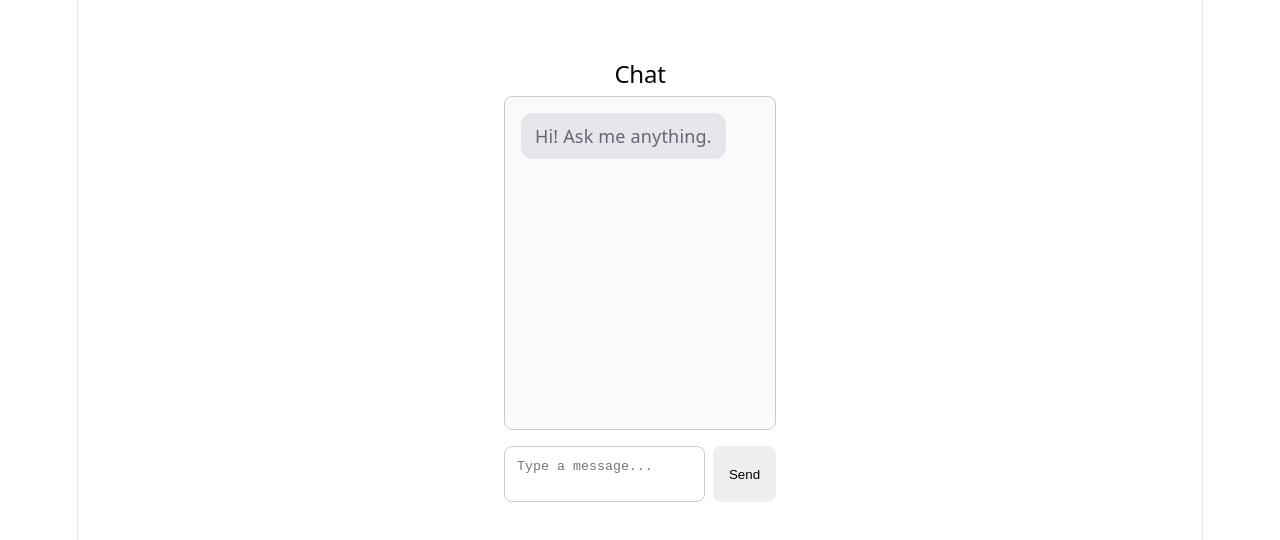
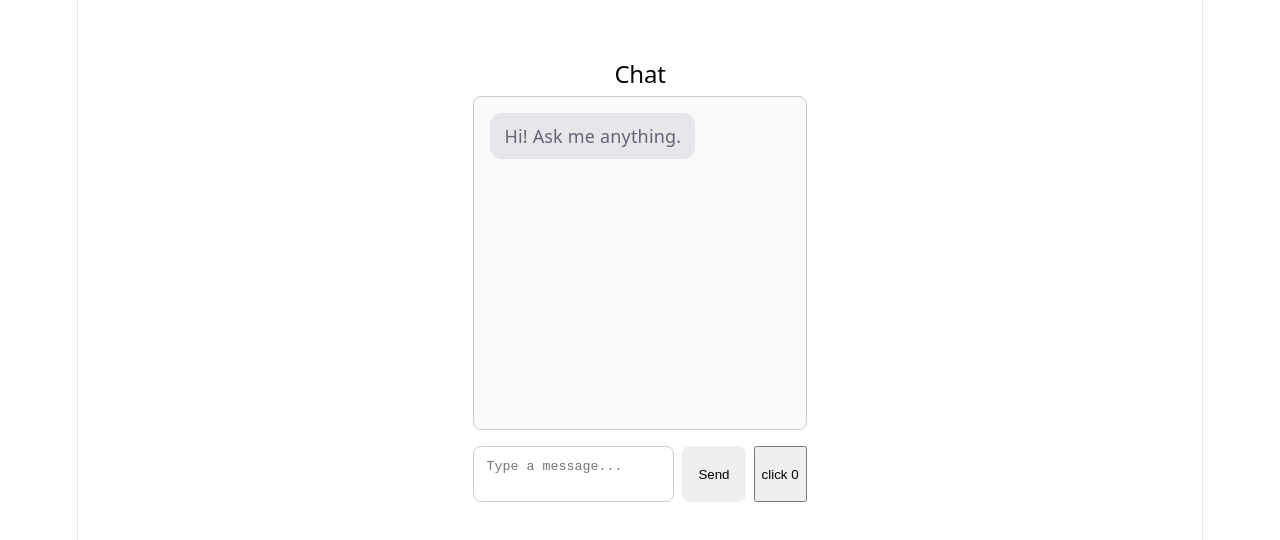
Before and after one commit to walson-upenn/wharton_hackathon_2026, a React app in the folder frontend/: page / in a window 1280 px wide. Shown: the top 540 px of the page. Built offline with nearby package versions, Linux system fonts and the light colour scheme; the HTML template or start-up script is replaced by a standard one.

Commit message:
click butotn

```diff
--- a/frontend/src/App.jsx
+++ b/frontend/src/App.jsx
@@ -1,6 +1,8 @@
 import React, { useState } from "react";
 
 export default function SimpleChat() {
+  const [clickNum, setClickNum] = useState(0);
+
   const [input, setInput] = useState("");
   const [messages, setMessages] = useState([
     { role: "assistant", text: "Hi! Ask me anything." },
@@ -124,6 +126,11 @@ export default function SimpleChat() {
         >
           Send
         </button>
+        <button
+          onClick={() => setClickNum(clickNum + 1)}
+        >
+          click {clickNum}
+        </button>
       </div>
     </div>
   );
```
